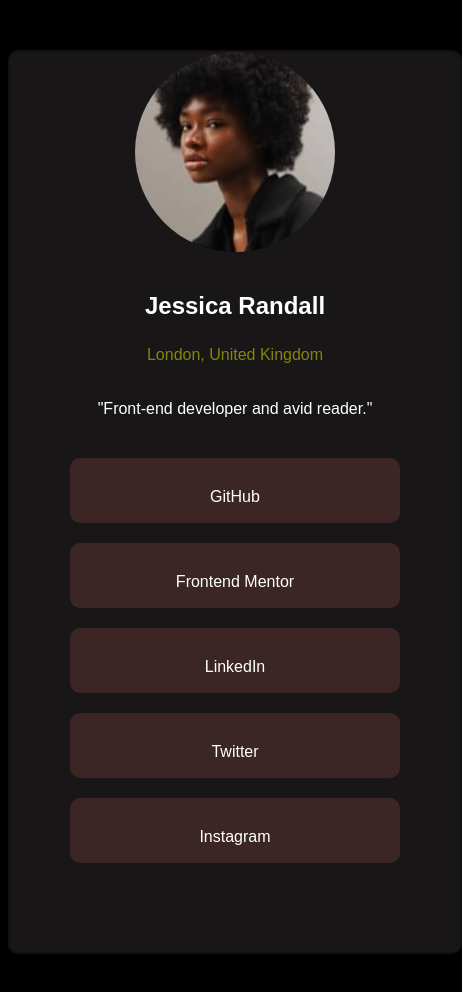
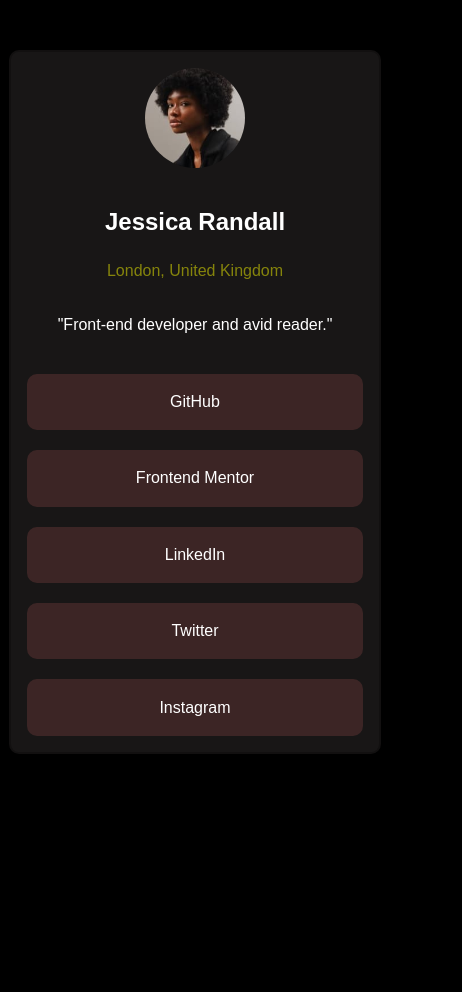
Before and after one commit to Israa-Yasser/social-links-profile, a plain HTML site: page index.html in a window 390 px wide. Shown: the whole page, 462 px wide, since content can reach past the window. After the commit the page ends 844 px from the top, so only its background shows below. Drawn offline with Linux system fonts and the light colour scheme.

Commit message:
refactor

```diff
--- a/assets/CSS/style.css
+++ b/assets/CSS/style.css
@@ -1,25 +1,26 @@
 /* Default style for large screens */
-body{
+body {
   background-color: black;
   color: #fff;
   font-family: Arial, sans-serif;
   text-align: center;
+  overflow-x: hidden;
 }
 
 .profile {
   width: 450px;
-    height: 900px;
   border: 2px solid rgba(0, 0, 0, 0.267);
+  border-radius: 10px;
   background-color: rgba(39, 36, 36, 0.616);
-    border-radius: 10px;
   display: flex;
   flex-direction: column;
   align-items: center;
   margin: 50px auto;
+  padding: 2rem;
 }
 
 img {
-    width: 200px;
+  width: 100px;
   border-radius: 50%;
   margin-bottom: 20px;
 }
@@ -33,78 +34,39 @@
   margin-bottom: 20px;
 }
 
-.London{
+.london {
   color: rgba(255, 255, 0, 0.473);
 }
 
-.div1{
-    width: 270px;
-    height: 5px;
-    background-color:rgba(83, 48, 48, 0.616) ;
-    border-radius: 10px;
-    padding: 30px;
-    margin-top: 20px;
+.social-links {
+  width: 100%;
 }
 
-.div1:hover{
+.social-item {
+  background-color: rgba(83, 48, 48, 0.616);
+  border-radius: 10px;
+  padding: 1.2rem;
+  margin-top: 20px;
+  margin-inline: auto;
+}
+
+.social-item:hover {
   background-color: rgba(255, 255, 0, 0.473);
   cursor: pointer;
 }
 
-
-
-/* For screens smaller than 768px */
-@media (max-width: 768px) {
-
-    body{
-        background-color: black;
-        color: #fff;
-        font-family: Arial, sans-serif;
-        text-align: center;
+@media (max-width: 512px) {
+  .profile {
+    width: 90%;
+    margin-inline: auto;
+    padding: 1rem;
+  }
 }
 
+@media (max-width: 450px) {
   .profile {
-        width: 450px;
-        height: 900px;
-        border: 2px solid rgba(0, 0, 0, 0.267);
-        background-color: rgba(39, 36, 36, 0.616);
-        border-radius: 10px;
-        display: flex;
-        flex-direction: column;
-        align-items: center;
-        margin: 50px auto;
-    }
-
-    img {
-        width: 200px;
-        border-radius: 50%;
-        margin-bottom: 20px;
-    }
-
-    h2 {
-        font-size: 24px;
-        margin-bottom: 10px;
-    }
-
-    p {
-        margin-bottom: 20px;
-    }
-
-    .London{
-        color: rgba(255, 255, 0, 0.473);
-    }
-
-    .div1{
-        width: 270px;
-        height: 5px;
-        background-color:rgba(83, 48, 48, 0.616) ;
-        border-radius: 10px;
-        padding: 30px;
-        margin-top: 20px;
-
-    }
-    .div1:hover{
-        background-color: rgba(255, 255, 0, 0.473);
-        cursor: pointer;
+    width: 90%;
+    margin-inline: auto;
+    padding: 1rem;
   }
 }
--- a/index.html
+++ b/index.html
@@ -2,10 +2,12 @@
 <html lang="en">
   <head>
     <meta charset="UTF-8">
-  <meta name="viewport" content="width=device-width, initial-scale=1.0"> <!-- displays site properly based on user's device -->
+    <meta name="viewport" content="width=device-width, initial-scale=1.0">
+    <!-- displays site properly based on user's device -->
     <title>Frontend Mentor | Social links profile</title>
-  <link rel="stylesheet" href="assets/CSS/style.css" >
-  <link rel="icon" type="image/png" sizes="32x32" href="./assets/images/favicon-32x32.png">
+    <link rel="stylesheet" href="assets/CSS/style.css">
+    <link rel="icon" type="image/png" sizes="32x32"
+      href="./assets/images/favicon-32x32.png">
   </head>
 
   <body>
@@ -13,15 +15,15 @@
     <main class="profile">
       <img src="assets/images/avatar-jessica.jpeg" alt="Jessica Randall">
       <h2>Jessica Randall</h2>
-    <p class="London">London, United Kingdom</p>
+      <p class="london">London, United Kingdom</p>
       <p>"Front-end developer and avid reader."</p>
 
       <div class="social-links">
-        <div class="div1"> GitHub</div>
-        <div class="div1"> Frontend Mentor</div>
-        <div class="div1"> LinkedIn</div>
-        <div class="div1"> Twitter</div>
-        <div class="div1"> Instagram</div>
+        <div class="social-item">GitHub</div>
+        <div class="social-item">Frontend Mentor</div>
+        <div class="social-item">LinkedIn</div>
+        <div class="social-item">Twitter</div>
+        <div class="social-item">Instagram</div>
       </div>
     </main>
 
```
Lines whose indentation alone changed are shown as unchanged.
